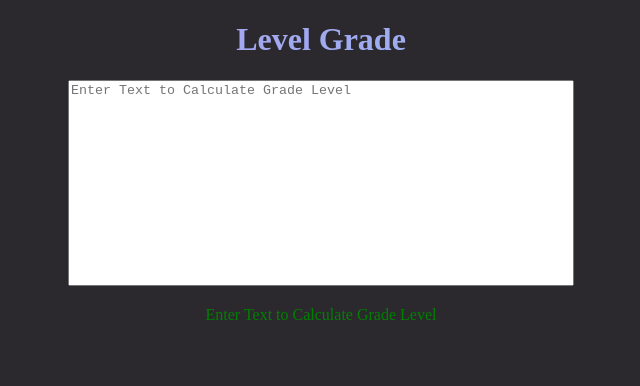
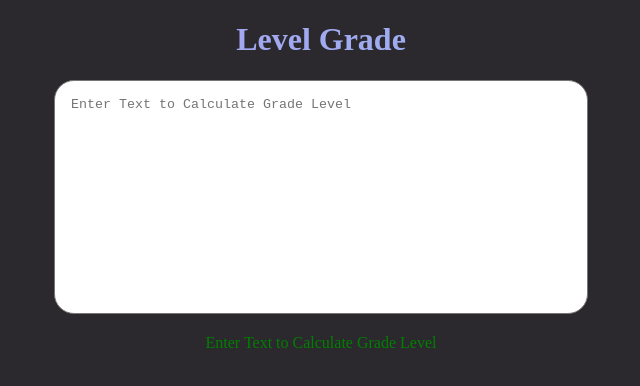
Before and after one commit to raad1masum/level-grade, a React (Create React App) app: page / in a window 1280 px wide. Shown: the top 386 px of the page, without its empty margins (319-959 px from the left). Built offline with nearby package versions, Linux system fonts and the light colour scheme; a web font is replaced by a local one.

Commit message:
make text area look nice

```diff
--- a/src/assets/css/main.css
+++ b/src/assets/css/main.css
@@ -35,6 +35,9 @@ body {
     width: 500px;
     height: 200px;
     resize: none;
+    outline: none;
+    border-radius: 20px;
+    padding: 1rem;
 }
 
 @-webkit-keyframes gradientAnimation {
```
